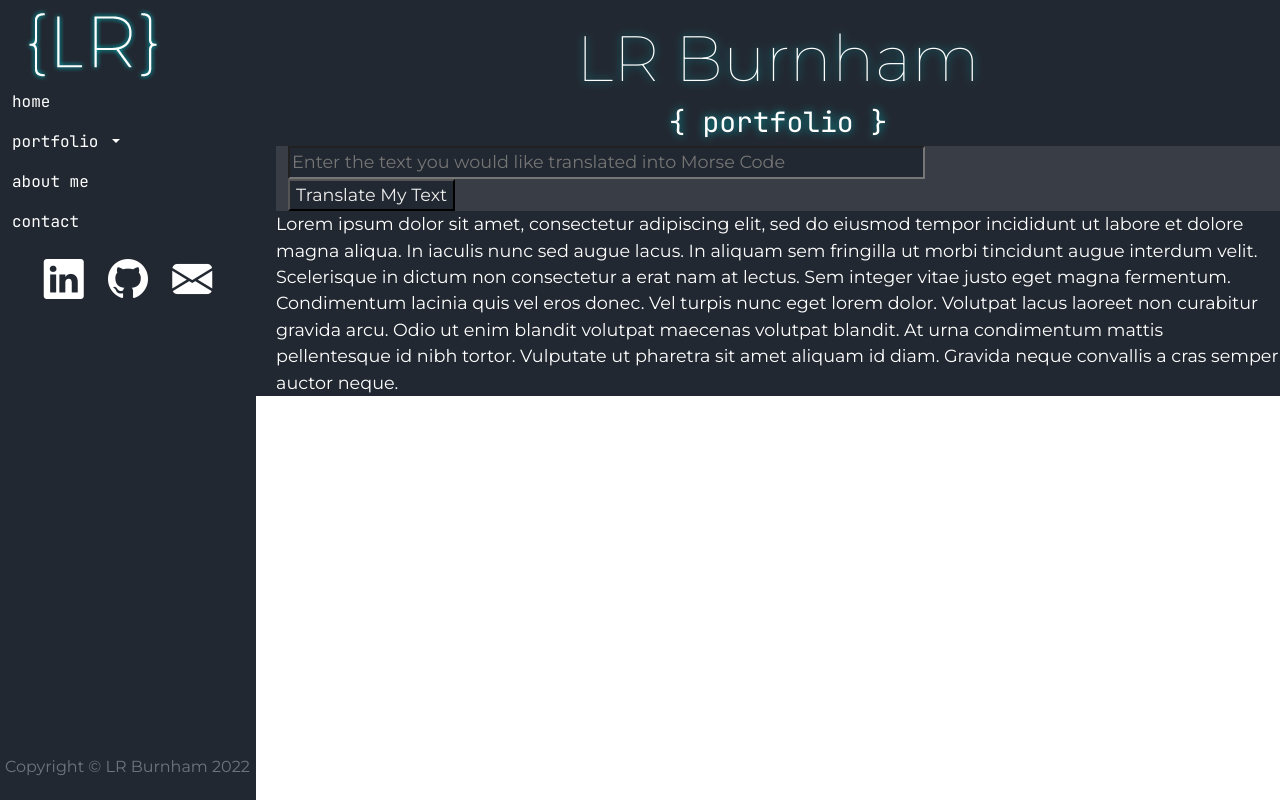
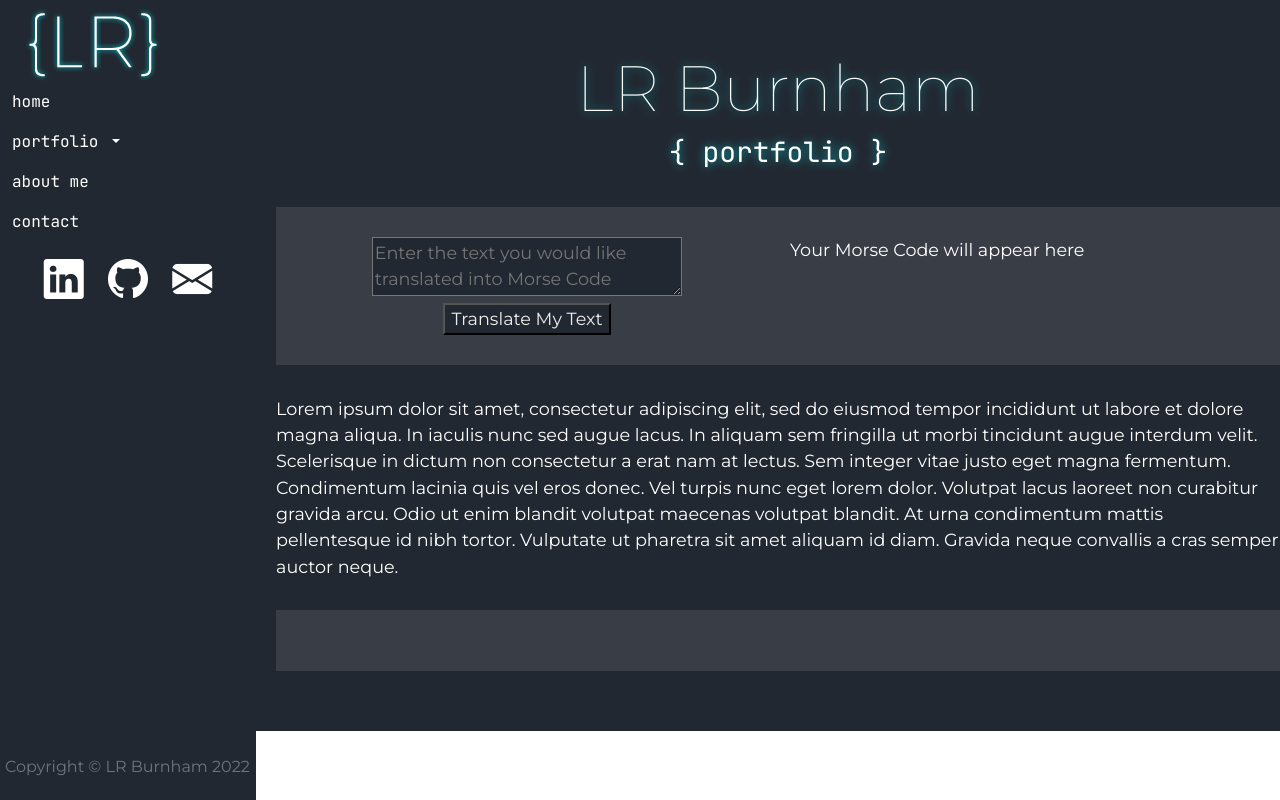
Before and after one commit to LRBurnham/portfolio-website, a Flask app: page /portfolio in a window 1280 px wide. Run offline with Flask 2, Linux system fonts and the light colour scheme; some libraries are stand-ins or nearby versions.

Commit message:
Setup basic portfolio page styling

```diff
--- a/main.py
+++ b/main.py
@@ -30,10 +30,10 @@ class ContactForm(FlaskForm):
 
 
 class MorseForm(FlaskForm):
-    input_field = StringField('Input Field',
-                              validators=[DataRequired()],
-                              render_kw={"placeholder": "Enter the text you would like translated into Morse Code"}
-                              )
+    input_field = TextAreaField('Input Field',
+                                validators=[DataRequired()],
+                                render_kw={"placeholder": "Enter the text you would like translated into Morse Code"}
+                                )
     submit = SubmitField('Translate My Text')
 
 
--- a/static/css/styles.css
+++ b/static/css/styles.css
@@ -232,11 +232,21 @@ footer {
 
 /* Portfolio Page */
 
+.portfolio-section {
+  padding: 3% 0%;
+}
+
 /* Portfolio Title Section */
 
 #portfolio-title {
   text-align: center;
   filter: drop-shadow(0px 0px 5px #00adB5);
+}
+
+/* Morse Code Translator */
+
+.morse-form {
+  text-align: center;
 }
 
 /* Smaller Screen Layout and Styling Adjustments */
--- a/templates/portfolio.html
+++ b/templates/portfolio.html
@@ -2,41 +2,49 @@
 
 <div id="main-content" class="clearfix">
 
-  <section id = "portfolio-title">
+  <section id = "portfolio-title" class="portfolio-section">
     <div class="intro-container container">
       <h1 id="intro-title">LR Burnham</h1>
       <h3 id="intro-subtitle">{ portfolio }</h3>
     </div>
   </section>
 
-  <section id = "portfolio-morse" class="lighter-section">
-    <div class="container">
+  <section id = "portfolio-morse" class="lighter-section portfolio-section">
+    <div class="container-fluid">
 
+      <div class="row">
+        <div class="col-sm-6 morse-form">
           <form action="{{ url_for('portfolio') }}" method="POST">
             {{ form.csrf_token }}
             <div>{{ form.input_field(class="contact-input") }}</div>
             <div>{{ form.submit(class="contact-button") }}</div>
+          </form>
+        </div>
+        <div class="col-sm-6">
           {% if output %}
             {{ output }}
+          {% else %}
+            Your Morse Code will appear here
           {% endif %}
-      </form>
+        </div>
+      </div>
 
     </div>
   </section>
 
   <!-- TODO: Choose and apply a portfolio item for this section -->
-  <section id = "portfolio-highlight2">
+  <section id = "portfolio-highlight2" class="portfolio-section">
     <div>
       Lorem ipsum dolor sit amet, consectetur adipiscing elit, sed do eiusmod tempor incididunt ut labore et dolore magna aliqua. In iaculis nunc sed augue lacus. In aliquam sem fringilla ut morbi tincidunt augue interdum velit. Scelerisque in dictum non consectetur a erat nam at lectus. Sem integer vitae justo eget magna fermentum. Condimentum lacinia quis vel eros donec. Vel turpis nunc eget lorem dolor. Volutpat lacus laoreet non curabitur gravida arcu. Odio ut enim blandit volutpat maecenas volutpat blandit. At urna condimentum mattis pellentesque id nibh tortor. Vulputate ut pharetra sit amet aliquam id diam. Gravida neque convallis a cras semper auctor neque.
     </div>
 
   </section>
 
-  <section id = "portfolio-site" class="lighter-section">
+  <section id="portfolio-site" class="lighter-section portfolio-section">
 
   </section>
 
-  <section id = "portfolio-github">
+  <section id="portfolio-github" class="portfolio-section">
 
   </section>
 
```
Lines whose indentation alone changed are shown as unchanged.
